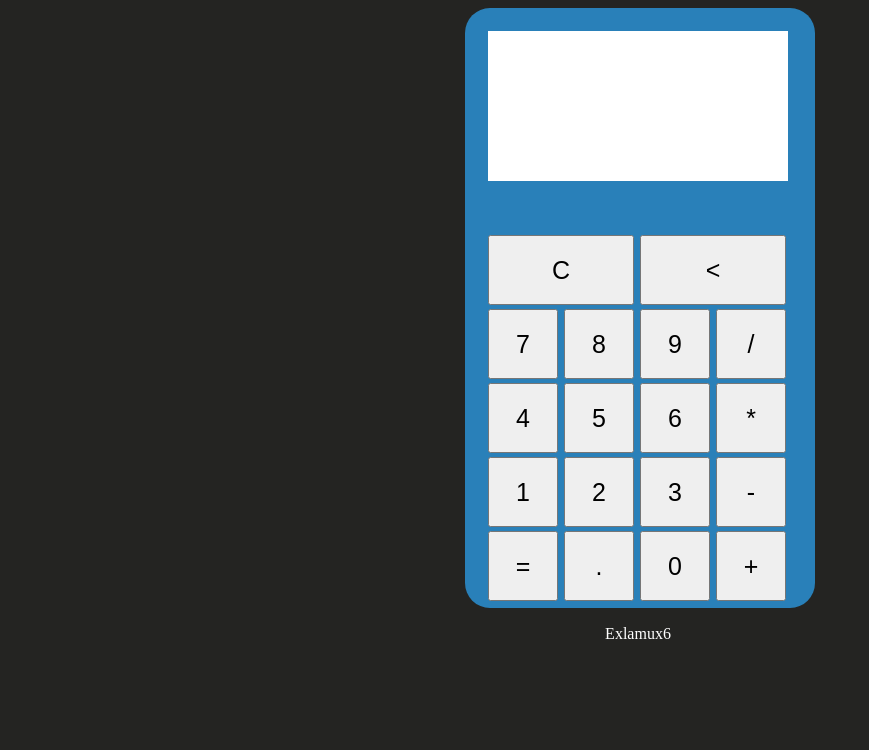
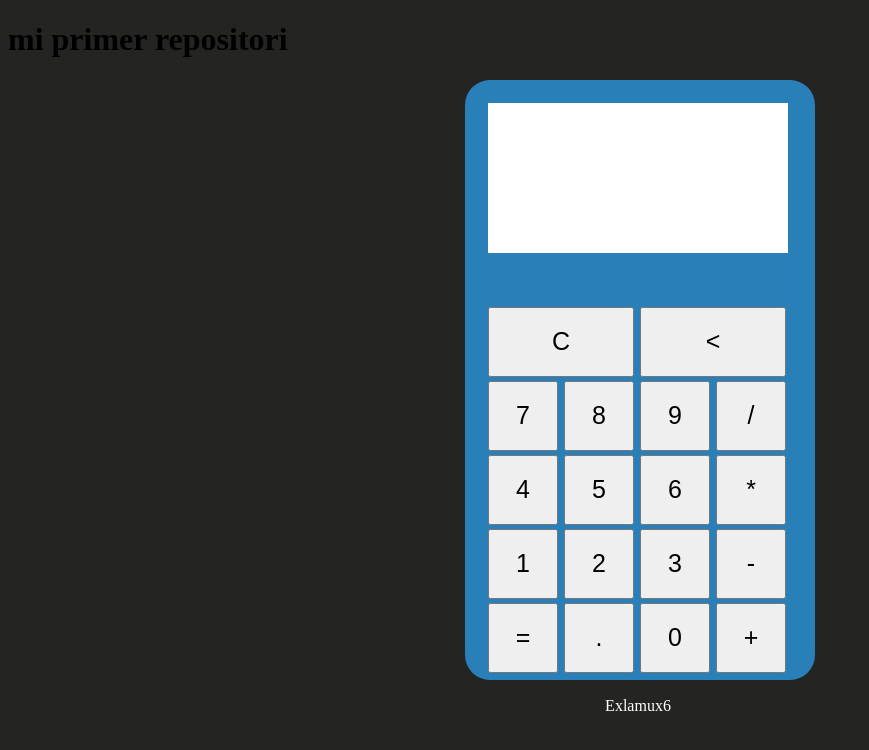
Before and after one commit to vicoro/utUniversidad, a plain HTML site: page index.html in a window 1280 px wide. Shown: the whole page, without its empty margins (0-869 px from the left). Drawn offline with Linux system fonts and the light colour scheme.

Commit message:
Modifique el archivo index

```diff
--- a/index.html
+++ b/index.html
@@ -8,7 +8,7 @@
     <title>Calculadora con JavaScript</title>
 </head>
 <body >
-
+	<h1>mi primer repositori</h1>
     <table class="calculadora">
         <tr>
             <td colspan="4">
```
